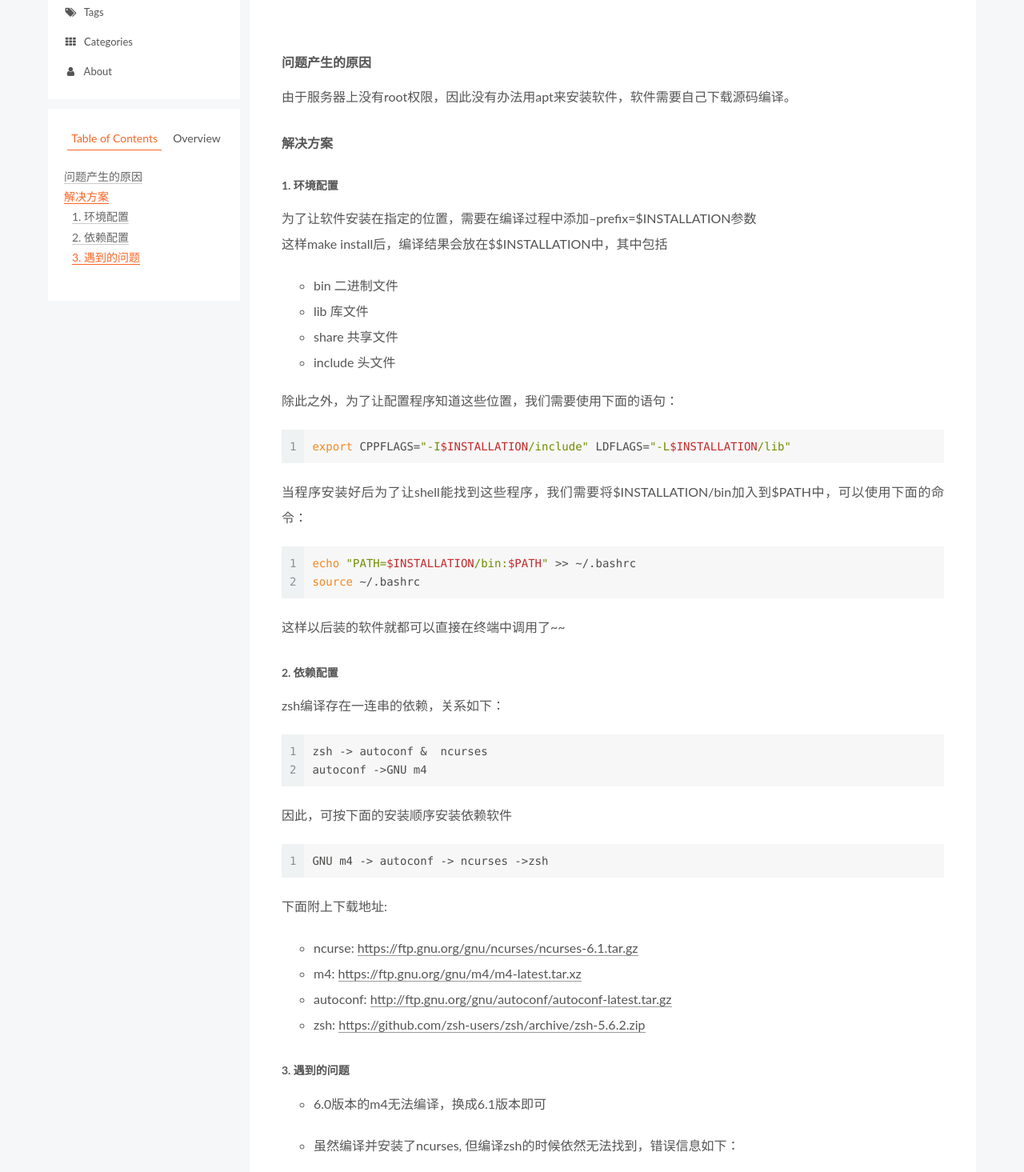
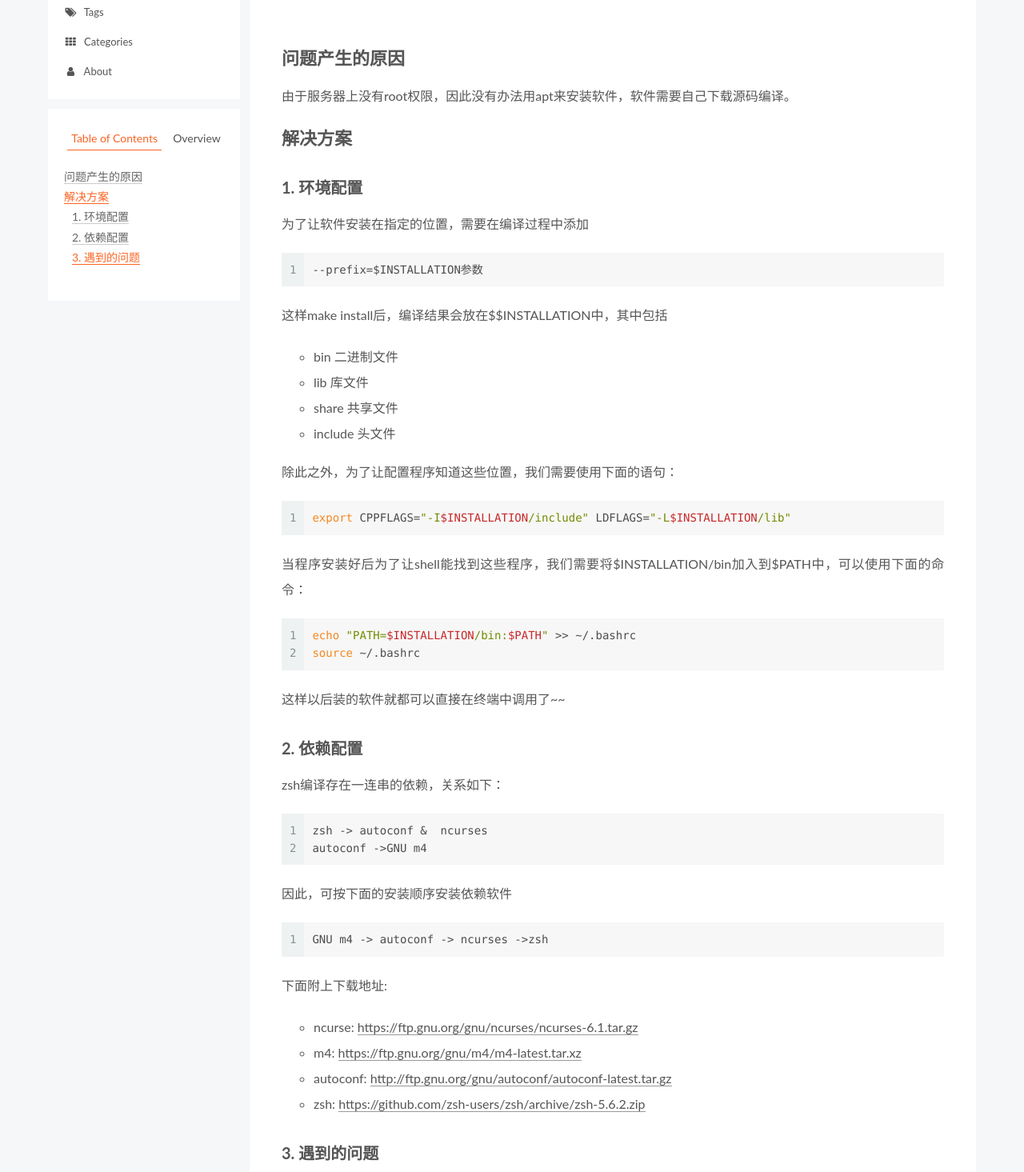
Before and after one commit to Hopexn/Hopexn.github.io, a plain HTML site: page 2018/在没有权限的服务器上zsh编译并配置zsh/index.html in a window 1280 px wide. Shown: the part 176-1641 px from the top of the page at 80% size. Drawn offline with Linux system fonts and the light colour scheme.

Commit message:
Site updated: 2018-10-23 13:01:30

```diff
--- a/2018/在没有权限的服务器上zsh编译并配置zsh/index.html
+++ b/2018/在没有权限的服务器上zsh编译并配置zsh/index.html
@@ -108,18 +108,18 @@
 
 
 
-  <meta name="description" content="问题产生的原因由于服务器上没有root权限，因此没有办法用apt来安装软件，软件需要自己下载源码编译。 解决方案1. 环境配置为了让软件安装在指定的位置，需要在编译过程中添加–prefix=$INSTALLATION参数这样make install后，编译结果会放在$$INSTALLATION中，其中包括  bin 二进制文件 lib 库文件 share 共享文件 include 头文件  除此之">
+  <meta name="description" content="问题产生的原因由于服务器上没有root权限，因此没有办法用apt来安装软件，软件需要自己下载源码编译。 解决方案1. 环境配置为了让软件安装在指定的位置，需要在编译过程中添加1--prefix=$INSTALLATION参数 这样make install后，编译结果会放在$$INSTALLATION中，其中包括  bin 二进制文件 lib 库文件 share 共享文件 include 头文件">
 <meta name="keywords" content="Tips">
 <meta property="og:type" content="article">
 <meta property="og:title" content="在没有权限的服务器上zsh编译并配置zsh">
 <meta property="og:url" content="http://hopexn.github.io/2018/在没有权限的服务器上zsh编译并配置zsh/index.html">
 <meta property="og:site_name" content="Hopen&#39;s Blog">
-<meta property="og:description" content="问题产生的原因由于服务器上没有root权限，因此没有办法用apt来安装软件，软件需要自己下载源码编译。 解决方案1. 环境配置为了让软件安装在指定的位置，需要在编译过程中添加–prefix=$INSTALLATION参数这样make install后，编译结果会放在$$INSTALLATION中，其中包括  bin 二进制文件 lib 库文件 share 共享文件 include 头文件  除此之">
+<meta property="og:description" content="问题产生的原因由于服务器上没有root权限，因此没有办法用apt来安装软件，软件需要自己下载源码编译。 解决方案1. 环境配置为了让软件安装在指定的位置，需要在编译过程中添加1--prefix=$INSTALLATION参数 这样make install后，编译结果会放在$$INSTALLATION中，其中包括  bin 二进制文件 lib 库文件 share 共享文件 include 头文件">
 <meta property="og:locale" content="Chinese, English">
-<meta property="og:updated_time" content="2018-10-23T03:45:25.974Z">
+<meta property="og:updated_time" content="2018-10-23T05:01:21.151Z">
 <meta name="twitter:card" content="summary">
 <meta name="twitter:title" content="在没有权限的服务器上zsh编译并配置zsh">
-<meta name="twitter:description" content="问题产生的原因由于服务器上没有root权限，因此没有办法用apt来安装软件，软件需要自己下载源码编译。 解决方案1. 环境配置为了让软件安装在指定的位置，需要在编译过程中添加–prefix=$INSTALLATION参数这样make install后，编译结果会放在$$INSTALLATION中，其中包括  bin 二进制文件 lib 库文件 share 共享文件 include 头文件  除此之">
+<meta name="twitter:description" content="问题产生的原因由于服务器上没有root权限，因此没有办法用apt来安装软件，软件需要自己下载源码编译。 解决方案1. 环境配置为了让软件安装在指定的位置，需要在编译过程中添加1--prefix=$INSTALLATION参数 这样make install后，编译结果会放在$$INSTALLATION中，其中包括  bin 二进制文件 lib 库文件 share 共享文件 include 头文件">
 
 
 
@@ -364,7 +364,7 @@
 
                   <span class="post-meta-item-text">Edited on</span>
 
-                <time title="Modified: 2018-10-23 11:45:25" itemprop="dateModified" datetime="2018-10-23T11:45:25+08:00">2018-10-23</time>
+                <time title="Modified: 2018-10-23 13:01:21" itemprop="dateModified" datetime="2018-10-23T13:01:21+08:00">2018-10-23</time>
 
 
           </span>
@@ -415,8 +415,9 @@
 
 
 
-        <h4 id="问题产生的原因"><a href="#问题产生的原因" class="headerlink" title="问题产生的原因"></a>问题产生的原因</h4><p>由于服务器上没有root权限，因此没有办法用apt来安装软件，软件需要自己下载源码编译。</p>
-<h4 id="解决方案"><a href="#解决方案" class="headerlink" title="解决方案"></a>解决方案</h4><h5 id="1-环境配置"><a href="#1-环境配置" class="headerlink" title="1. 环境配置"></a>1. 环境配置</h5><p>为了让软件安装在指定的位置，需要在编译过程中添加–prefix=$INSTALLATION参数<br>这样make install后，编译结果会放在$$INSTALLATION中，其中包括</p>
+        <h1 id="问题产生的原因"><a href="#问题产生的原因" class="headerlink" title="问题产生的原因"></a>问题产生的原因</h1><p>由于服务器上没有root权限，因此没有办法用apt来安装软件，软件需要自己下载源码编译。</p>
+<h1 id="解决方案"><a href="#解决方案" class="headerlink" title="解决方案"></a>解决方案</h1><h2 id="1-环境配置"><a href="#1-环境配置" class="headerlink" title="1. 环境配置"></a>1. 环境配置</h2><p>为了让软件安装在指定的位置，需要在编译过程中添加<br><figure class="highlight plain"><table><tr><td class="gutter"><pre><span class="line">1</span><br></pre></td><td class="code"><pre><span class="line">--prefix=$INSTALLATION参数</span><br></pre></td></tr></table></figure></p>
+<p>这样make install后，编译结果会放在$$INSTALLATION中，其中包括</p>
 <ul>
 <li>bin 二进制文件</li>
 <li>lib 库文件</li>
@@ -427,7 +428,7 @@
 <p>当程序安装好后为了让shell能找到这些程序，我们需要将$INSTALLATION/bin加入到$PATH中，可以使用下面的命令：</p>
 <figure class="highlight sh"><table><tr><td class="gutter"><pre><span class="line">1</span><br><span class="line">2</span><br></pre></td><td class="code"><pre><span class="line"><span class="built_in">echo</span> <span class="string">"PATH=<span class="variable">$INSTALLATION</span>/bin:<span class="variable">$PATH</span>"</span> &gt;&gt; ~/.bashrc</span><br><span class="line"><span class="built_in">source</span> ~/.bashrc</span><br></pre></td></tr></table></figure>
 <p>这样以后装的软件就都可以直接在终端中调用了~~</p>
-<h5 id="2-依赖配置"><a href="#2-依赖配置" class="headerlink" title="2. 依赖配置"></a>2. 依赖配置</h5><p>zsh编译存在一连串的依赖，关系如下：<br><figure class="highlight plain"><table><tr><td class="gutter"><pre><span class="line">1</span><br><span class="line">2</span><br></pre></td><td class="code"><pre><span class="line">zsh -&gt; autoconf &amp;  ncurses</span><br><span class="line">autoconf -&gt;GNU m4</span><br></pre></td></tr></table></figure></p>
+<h2 id="2-依赖配置"><a href="#2-依赖配置" class="headerlink" title="2. 依赖配置"></a>2. 依赖配置</h2><p>zsh编译存在一连串的依赖，关系如下：<br><figure class="highlight plain"><table><tr><td class="gutter"><pre><span class="line">1</span><br><span class="line">2</span><br></pre></td><td class="code"><pre><span class="line">zsh -&gt; autoconf &amp;  ncurses</span><br><span class="line">autoconf -&gt;GNU m4</span><br></pre></td></tr></table></figure></p>
 <p>因此，可按下面的安装顺序安装依赖软件<br><figure class="highlight plain"><table><tr><td class="gutter"><pre><span class="line">1</span><br></pre></td><td class="code"><pre><span class="line">GNU m4 -&gt; autoconf -&gt; ncurses -&gt;zsh</span><br></pre></td></tr></table></figure></p>
 <p>下面附上下载地址:</p>
 <ul>
@@ -436,14 +437,13 @@
 <li>autoconf: <a href="http://ftp.gnu.org/gnu/autoconf/autoconf-latest.tar.gz" target="_blank" rel="noopener">http://ftp.gnu.org/gnu/autoconf/autoconf-latest.tar.gz</a></li>
 <li>zsh: <a href="https://github.com/zsh-users/zsh/archive/zsh-5.6.2.zip" target="_blank" rel="noopener">https://github.com/zsh-users/zsh/archive/zsh-5.6.2.zip</a></li>
 </ul>
-<h5 id="3-遇到的问题"><a href="#3-遇到的问题" class="headerlink" title="3. 遇到的问题"></a>3. 遇到的问题</h5><ul>
+<h2 id="3-遇到的问题"><a href="#3-遇到的问题" class="headerlink" title="3. 遇到的问题"></a>3. 遇到的问题</h2><ul>
 <li><p>6.0版本的m4无法编译，换成6.1版本即可</p>
 </li>
-<li><p>虽然编译并安装了ncurses, 但编译zsh的时候依然无法找到，错误信息如下：</p>
+<li><p>虽然编译并安装了ncurses, 但编译zsh的时候依然无法找到(错误信息如下), 可以通过配置环境来解决（第一部分）</p>
 <figure class="highlight plain"><table><tr><td class="gutter"><pre><span class="line">1</span><br><span class="line">2</span><br><span class="line">3</span><br><span class="line">4</span><br><span class="line">5</span><br></pre></td><td class="code"><pre><span class="line">configure: error: &quot;No terminal handling library was found on your system.</span><br><span class="line">This is probably a library called &apos;curses&apos; or &apos;ncurses&apos;.  You may</span><br><span class="line">need to install a package called &apos;curses-devel&apos; or &apos;ncurses-devel&apos; on your</span><br><span class="line">system.&quot;</span><br><span class="line">See `config.log&apos; for more details</span><br></pre></td></tr></table></figure>
 </li>
 </ul>
-<p>可以通过配置环境来解决（第一部分）</p>
 <ul>
 <li>最后，如果make install提示错误，忽略即可（虽然报了错，实际上软件已经编译好了）</li>
 </ul>
@@ -630,7 +630,7 @@
 
 
 
-              <div class="post-toc-content"><ol class="nav"><li class="nav-item nav-level-4"><a class="nav-link" href="#问题产生的原因"><span class="nav-text">问题产生的原因</span></a></li><li class="nav-item nav-level-4"><a class="nav-link" href="#解决方案"><span class="nav-text">解决方案</span></a><ol class="nav-child"><li class="nav-item nav-level-5"><a class="nav-link" href="#1-环境配置"><span class="nav-text">1. 环境配置</span></a></li><li class="nav-item nav-level-5"><a class="nav-link" href="#2-依赖配置"><span class="nav-text">2. 依赖配置</span></a></li><li class="nav-item nav-level-5"><a class="nav-link" href="#3-遇到的问题"><span class="nav-text">3. 遇到的问题</span></a></li></ol></li></ol></div>
+              <div class="post-toc-content"><ol class="nav"><li class="nav-item nav-level-1"><a class="nav-link" href="#问题产生的原因"><span class="nav-text">问题产生的原因</span></a></li><li class="nav-item nav-level-1"><a class="nav-link" href="#解决方案"><span class="nav-text">解决方案</span></a><ol class="nav-child"><li class="nav-item nav-level-2"><a class="nav-link" href="#1-环境配置"><span class="nav-text">1. 环境配置</span></a></li><li class="nav-item nav-level-2"><a class="nav-link" href="#2-依赖配置"><span class="nav-text">2. 依赖配置</span></a></li><li class="nav-item nav-level-2"><a class="nav-link" href="#3-遇到的问题"><span class="nav-text">3. 遇到的问题</span></a></li></ol></li></ol></div>
 
 
           </div>
--- a/css/main.css
+++ b/css/main.css
@@ -1845,7 +1845,7 @@ pre .javascript .function {
   width: 4px;
   height: 4px;
   border-radius: 50%;
-  background: #824449;
+  background: #12abbe;
 }
 .links-of-blogroll {
   font-size: 13px;
```
Also changed, not shown: index.html (+7 -7 lines).
